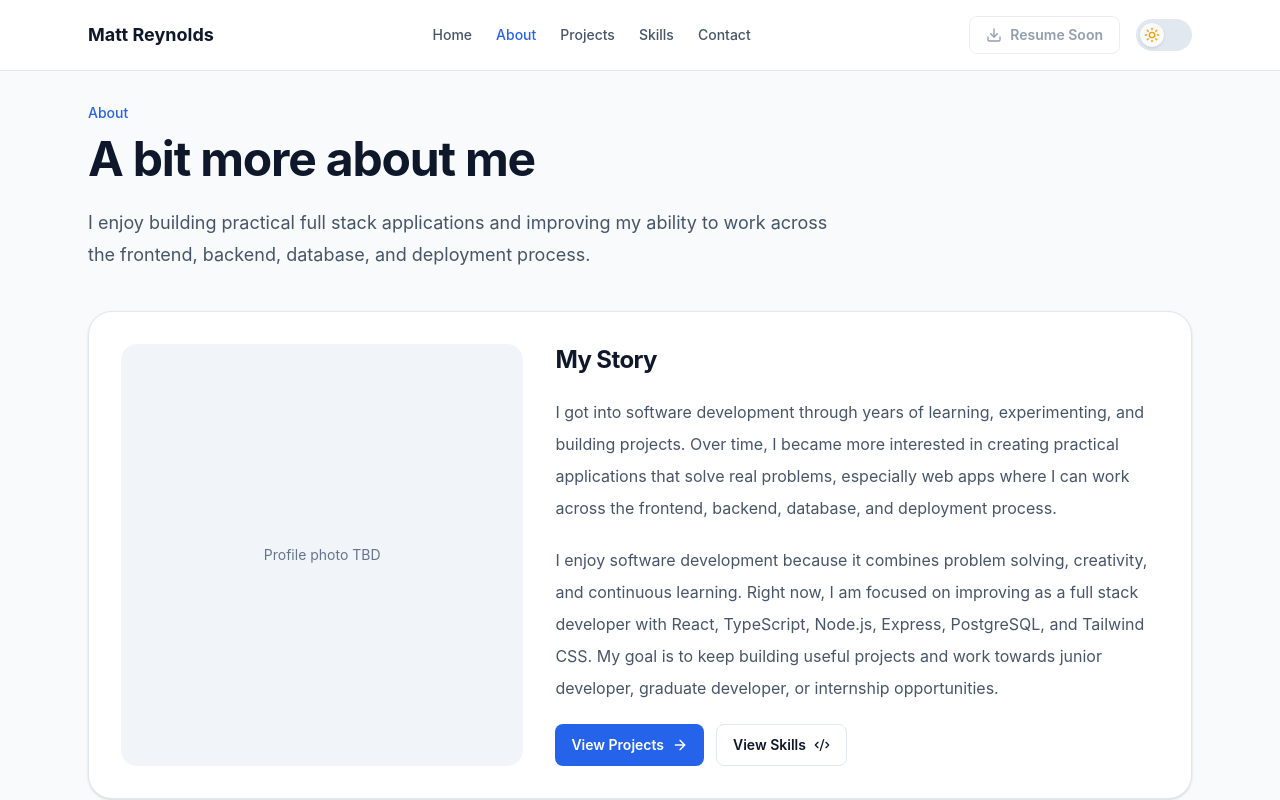
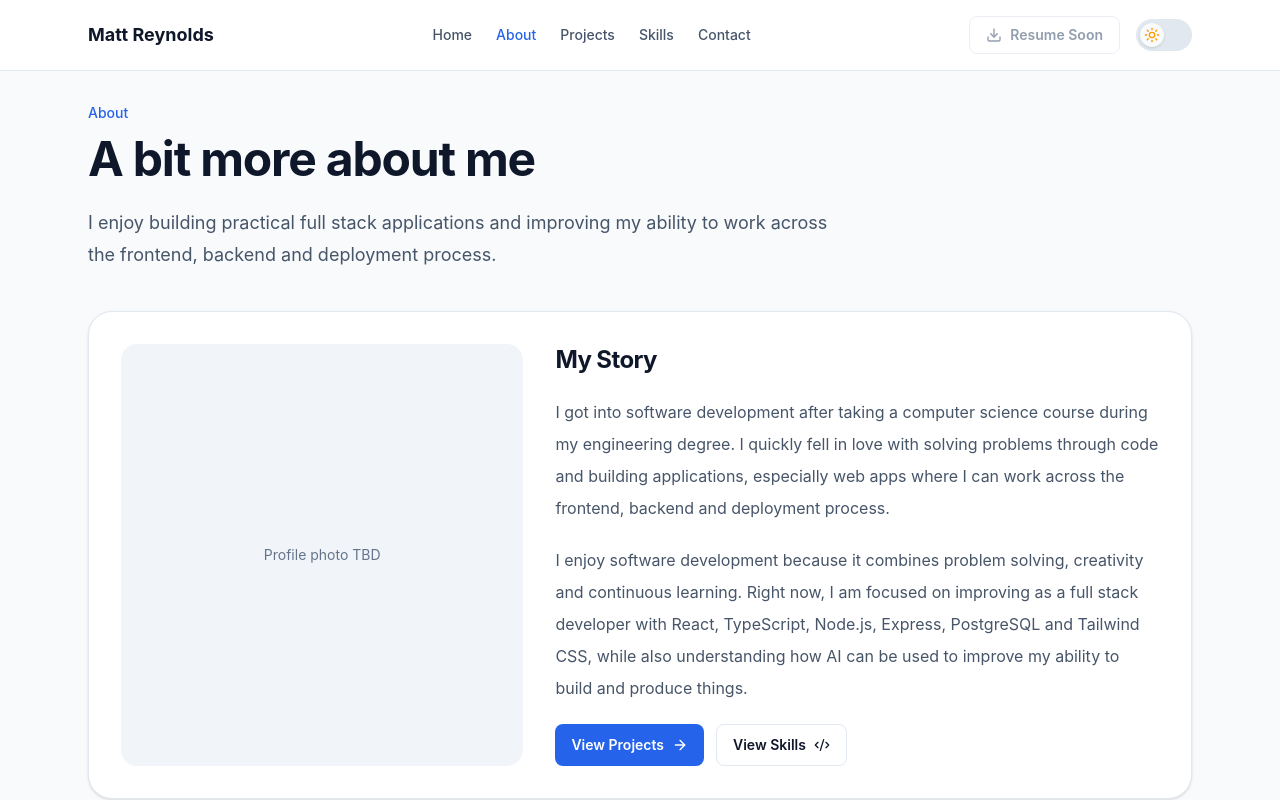
Before and after one commit to mattxreynolds/Portfolio, a React (Vite) app: page /about in a window 1280 px wide. Shown: the top 800 px of the page. Built offline with nearby package versions, Linux system fonts and the light colour scheme.

Commit message:
Refine personal narrative in MyStory component and update short intro in profile data for clarity and coherence

```diff
--- a/src/components/about/MyStory.tsx
+++ b/src/components/about/MyStory.tsx
@@ -24,18 +24,17 @@ function MyStory() {
 
         <div className='mt-5 space-y-5 text-base leading-8 text-text-secondary'>
           <p>
-            I got into software development through years of learning, experimenting, and building
-            projects. Over time, I became more interested in creating practical applications that
-            solve real problems, especially web apps where I can work across the frontend, backend,
-            database, and deployment process.
+            I got into software development after taking a computer science course during my
+            engineering degree. I quickly fell in love with solving problems through code and
+            building applications, especially web apps where I can work across the frontend, backend
+            and deployment process.
           </p>
 
           <p>
-            I enjoy software development because it combines problem solving, creativity, and
+            I enjoy software development because it combines problem solving, creativity and
             continuous learning. Right now, I am focused on improving as a full stack developer with
-            React, TypeScript, Node.js, Express, PostgreSQL, and Tailwind CSS. My goal is to keep
-            building useful projects and work towards junior developer, graduate developer, or
-            internship opportunities.
+            React, TypeScript, Node.js, Express, PostgreSQL and Tailwind CSS, while also
+            understanding how AI can be used to improve my ability to build and produce things.
           </p>
         </div>
 
--- a/src/data/profile.ts
+++ b/src/data/profile.ts
@@ -30,7 +30,7 @@ export const profile = {
   isResumeAvailable: false,
   openToWork: 'Open to junior developer, graduate developer, and internship opportunities.',
   shortIntro:
-    'I enjoy building practical full stack applications and improving my ability to work across the frontend, backend, database, and deployment process.',
+    'I enjoy building practical full stack applications and improving my ability to work across the frontend, backend and deployment process.',
   education: {
     degree: 'Bachelor of Advanced Computing',
     specialisation: 'Human-Centred & Creative Computing',
```
